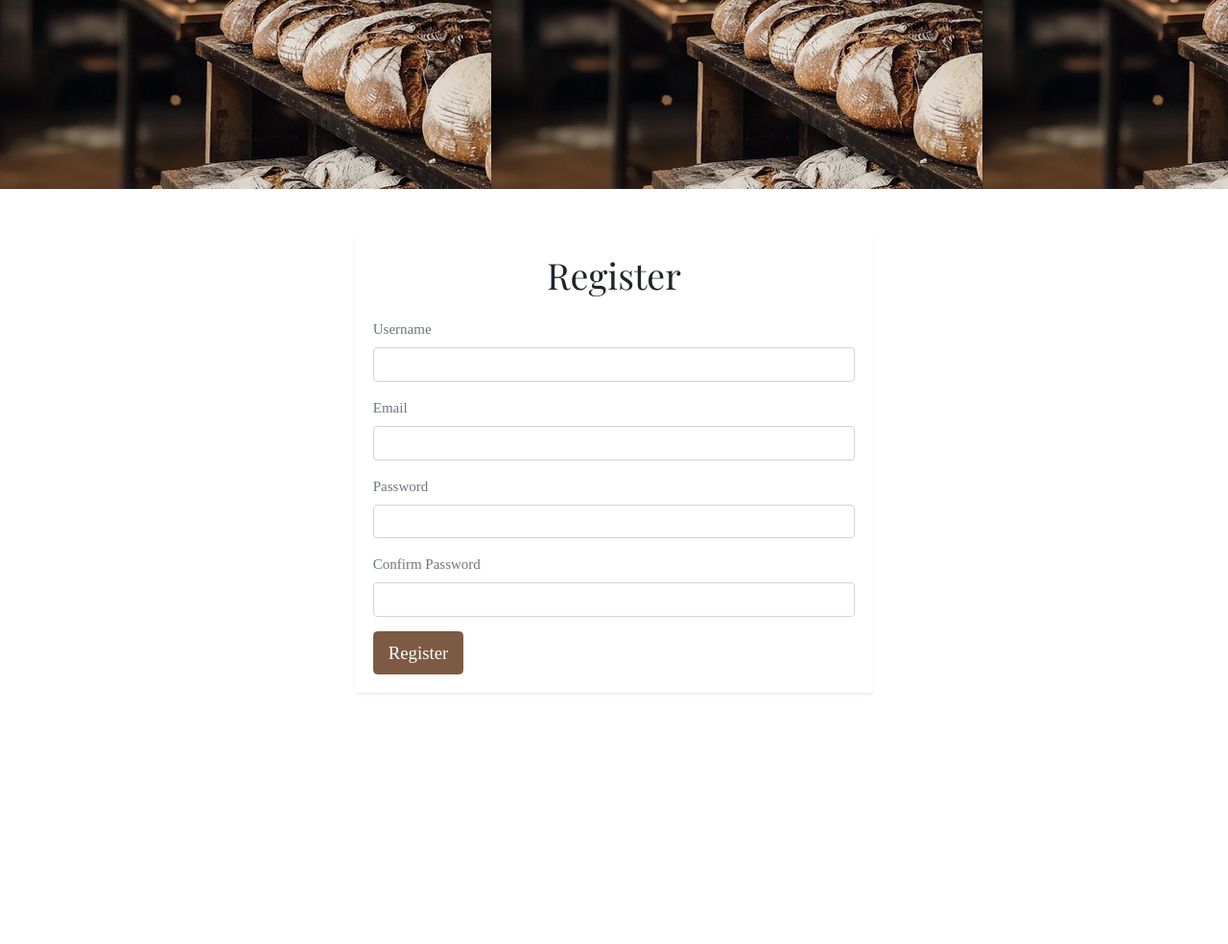
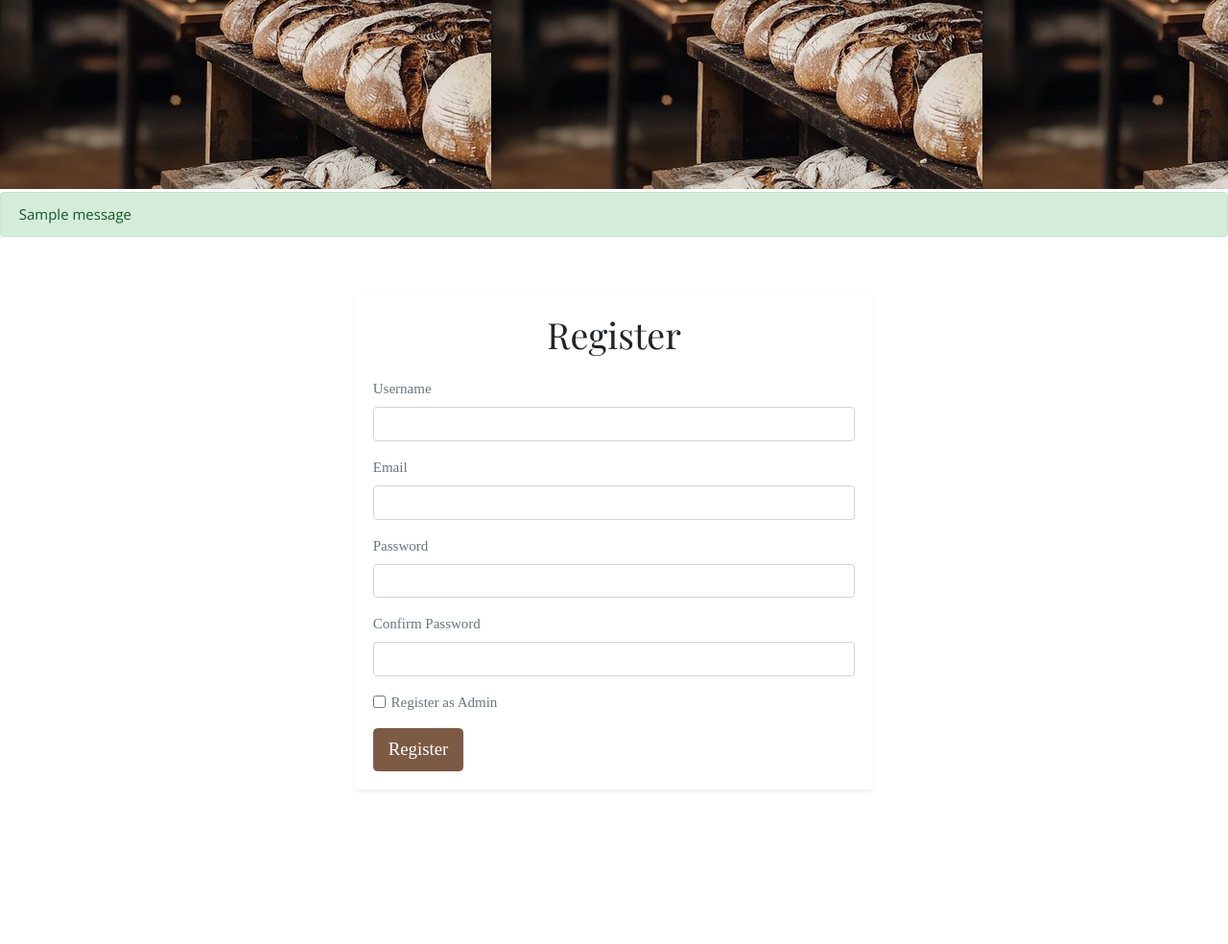
Before and after one commit to seysey01/FlourArtisansApp, a Flask app: page /register in a window 1280 px wide. Shown: the part 315-1299 px from the top of the page at 96% size. Run offline with Flask 3, Linux system fonts and the light colour scheme; tables that the repository leaves empty hold one stand-in row (values such as "Sample post"); one stand-in notice (Sample message) is shown.

Commit message:
clean up code and resolve register bug

```diff
--- a/MY_APP.py
+++ b/MY_APP.py
@@ -33,7 +33,7 @@ def create_app():
 
     return app
 
-app = create_app()# Importing and registering blueprints or routes here
+app = create_app() # Importing and registering blueprints or routes here
 
 
 if __name__ == '__main__':
@@ -59,5 +59,3 @@ if __name__ == '__main__':
             print('Customer user already exists.')
 
     app.run(debug=True)
-
-#AUTHENTICATION: username = 'admin' && password = 'admin_password'
--- a/app/forms.py
+++ b/app/forms.py
@@ -1,5 +1,5 @@
 from flask_wtf import FlaskForm
-from wtforms import StringField, PasswordField, SubmitField
+from wtforms import StringField, PasswordField, SubmitField, BooleanField
 from wtforms.validators import DataRequired, Email, EqualTo
 
 
@@ -9,9 +9,11 @@ class RegistrationForm(FlaskForm):
     email = StringField('Email', validators=[DataRequired(), Email()])
     password = PasswordField('Password', validators=[DataRequired()])
     confirm_password = PasswordField('Confirm Password', validators=[DataRequired(), EqualTo('password')])
+    is_admin = BooleanField('Register as Admin')
     submit = SubmitField('Register')
 
 class LoginForm(FlaskForm):
     username = StringField('Username', validators=[DataRequired()])
     password = PasswordField('Password', validators=[DataRequired()])
+    remember_me = BooleanField('Remember Me')
     submit = SubmitField('Login')
--- a/app/routes.py
+++ b/app/routes.py
@@ -10,22 +10,10 @@ main = Blueprint("main", __name__)
 def home():
     return render_template("home.html")
 
-# @main.route('/add', methods=['POST'])  #faulty atm...maybe with post
-# def add():
-#     return render_template("add.html")
-
 @main.route('/yum')
 def yum():
     products = Product.query.join(Category).all()
     return render_template('yum.html', products=products)
-
-
-# @main.route("/catalog", methods=['GET', 'POST'])
-# def catalog():
-#     # below works but wrong in category name section
-#     # products = Product.query.join(Category).all()
-#     products = Product.query.join(Category, Product.category_id == Category.id).add_columns(Category.name).all()
-#     return render_template("catalog.html", products=products, flash_messages=get_flashed_messages())
 
 @main.route('/catalog')
 def catalog():
@@ -33,8 +21,6 @@ def catalog():
                   .join(Category, Product.category_id == Category.id) \
                   .all()
     return render_template('catalog.html', products=products)
-
-
 
 @main.route('/catalog/new', methods=['GET', 'POST'])
 @login_required
@@ -60,24 +46,6 @@ def new_catalog_item():
 
     return render_template('new_catalog_item.html', categories=categories)
 
-
-
-
-
-# ---------------------------------------------------------------------------------------
-
-# @main.route("/login")
-# def membership():
-#     return render_template("login.html")
-
-# @main.route('/admin')
-# @login_required
-# def admin():
-#     if not current_user.is_admin:
-#         flash('You do not have permission to access the admin panel.', 'danger')
-#         return redirect(url_for('main.admin'))
-#     return render_template('admin.html')
-
 @main.route("/contact")
 def contact():
     return render_template("contact.html")
@@ -96,29 +64,6 @@ def recommendations():
 def events():
     return render_template("watchthisspace.html")
 
-
-
-# AUTHORISATION CHECKS
-
-# def is_admin():
-#     if 'user_id' not in session:
-#         return False
-#     user = User.query.get(session['user_id'])
-#     return user.is_admin if user else False
-
-
-# @main.route('/register', methods=['GET', 'POST'])
-# def register():
-#     if current_user.is_authenticated:
-#         return redirect(url_for('main.home'))
-#     form = RegistrationForm()
-#     if form.validate_on_submit():
-#         user = User(username=form.username.data, email=form.email.data, password=form.password.data)
-#         db.session.add(user)
-#         db.session.commit()
-#         flash('Registration successful! You can now log in.', 'success')
-#         return redirect(url_for('main.login'))
-#     return render_template('register.html', title='Register', form=form)
 
 # SHOPPING
 @main.route('/add_to_cart', methods=['POST'])
@@ -148,8 +93,14 @@ def register():
         return redirect(url_for('main.home'))
     form = RegistrationForm()
     if form.validate_on_submit():
+        # Check if the username already exists
+        existing_user = User.query.filter_by(username=form.username.data).first()
+        if existing_user:
+            flash('The username is already taken. Please choose a different one.', 'danger')
+            return redirect(url_for('main.register'))
+
         # Checking if the user being registered is an admin
-        is_admin = False  # Set to True if you want to register an admin user
+        is_admin = form.is_admin.data
 
         user = User(username=form.username.data, email=form.email.data, password=form.password.data, is_admin=is_admin)
         db.session.add(user)
@@ -163,67 +114,6 @@ def register():
             return redirect(url_for('main.login'))
 
     return render_template('register.html', title='Register', form=form)
-
-# @main.route('/login', methods=['GET', 'POST'])
-# def login():
-#     if current_user.is_authenticated:
-#         return redirect(url_for('main.home'))
-#     form = LoginForm()
-#     if form.validate_on_submit():
-#         user = User.query.filter_by(username=form.username.data).first()
-#         if user and user.check_password(form.password.data):
-#             login_user(user)
-#             flash('Login successful!', 'success')
-#             return redirect(url_for('main.home'))
-#         flash('Invalid username or password', 'danger')
-#     return render_template('login.html', title='Login', form=form)
-
-
-# second login------------------------------------------------------------
-# @main.route('/login', methods=['GET', 'POST'])
-# def login():
-#     if current_user.is_authenticated:
-#         return redirect(url_for('main.home'))
-#     form = LoginForm()
-#     if form.validate_on_submit():
-#         user = User.query.filter_by(username=form.username.data).first()
-#         if user and user.check_password(form.password.data):
-#             login_user(user)
-#             flash('Login successful!', 'success')
-#             return redirect(url_for('main.home'))
-#         elif user and user.is_admin:
-#             flash('Admin user already exists.', 'danger')
-#         else:
-#             flash('Invalid username or password', 'danger')
-#     return render_template('login.html', title='Login', form=form)
-
-
-
-# @main.route('/login', methods=['GET', 'POST'])
-# def login():
-#     if current_user.is_authenticated:
-#         if current_user.is_admin:
-#             return redirect(url_for('main.admin'))
-#         else:
-#             return redirect(url_for('main.catalog'))
-#
-#     form = LoginForm()
-#
-#     if form.validate_on_submit():
-#         user = User.query.filter_by(username=form.username.data).first()
-#
-#         if user and user.check_password(form.password.data):
-#             if user.is_admin:
-#                 login_user(user)
-#                 flash('Login successful!', 'success')
-#                 return redirect(url_for('main.admin'))
-#             else:
-#                 flash('You do not have permission to access the admin panel. Login here for non-admin users', 'danger')
-#                 return redirect(url_for('main.login'))
-#         else:
-#             flash('Invalid username or password', 'danger')
-#
-#     return render_template('login.html', title='Login', form=form)
 
 
 @main.route('/login', methods=['GET', 'POST'])
--- a/config.py
+++ b/config.py
@@ -4,8 +4,6 @@ import os
 
 class Config:
     SECRET_KEY = os.environ.get("SECRET_KEY") or "you-wish-you-knew"
-    # SQLALCHEMY_DATABASE_URI = os.environ.get("DATABASE_URL") or "mysql+pymysql://root:@localhost/bakeryApp.db"
-    #SQLALCHEMY_DATABASE_URI = os.environ.get("DATABASE_URL") or "mysql+pymysql://seyamoak:passpass@localhost/bakeryApp.db"
     SQLALCHEMY_DATABASE_URI = os.environ.get("DATABASE_URL") or "sqlite:///bakery.db"
     SQLALCHEMY_TRACK_MODIFICATIONS = False
     WTF_CSRF_ENABLED = True
--- a/templates/admin.html
+++ b/templates/admin.html
@@ -23,8 +23,11 @@
                 {% endif %}
             {% endwith %}
             <h1 class="mb-4">Admin Panel</h1>
-            <!-- Add your admin panel content here -->
+            <!-- Admin panel content here -->
         </div>
     </div>
 </div>
 {% endblock %}
+
+
+<!--PAGE NOT CURRENTLY IN USE-->
--- a/templates/index.html
+++ b/templates/index.html
@@ -1,4 +1,6 @@
 <!--FOR TESTING PURPOSES-->
+<!--rendering a list of all the images in the image folder - so to add the image names to image_url field
+in SQL table (in order for images to be rendered through the database and not hardcoded in-->
 
 <!DOCTYPE html>
 <html>
--- a/templates/login.html
+++ b/templates/login.html
@@ -38,6 +38,10 @@
                 <small class="text-danger" style="font-family: 'Lora', serif;">{{ error }}</small>
               {% endfor %}
             </div>
+            <div class="mb-3 form-check">
+              {{ form.remember_me(class="form-check-input") }}
+              {{ form.remember_me.label(class="form-check-label", style="font-family: 'Lora', serif; color: #6c757d;") }}
+            </div>
             {{ form.submit(class="btn btn-primary btn-lg", style="background-color: #7d5a44; border-color: #7d5a44; font-family: 'Lora', serif; transition: background-color 0.3s ease;") }}
           </form>
           <p class="mt-3 text-center" style="font-family: 'Lora', serif; font-weight: 500;">Don't have an account? <a href="{{ url_for('main.register') }}" style="color: #ba6025; font-weight: 500; transition: color 0.3s ease;">Register</a></p>
--- a/templates/register.html
+++ b/templates/register.html
@@ -6,6 +6,15 @@
 <br><br><br><br><br>
 <br><br><br><br><br>
 <br><br><br><br><br>
+{% with messages = get_flashed_messages(with_categories=true) %}
+    {% if messages %}
+        {% for category, message in messages %}
+            <div class="alert alert-{{ category }}">
+                {{ message }}
+            </div>
+        {% endfor %}
+    {% endif %}
+{% endwith %}
 <div class="container py-5">
   <div class="row justify-content-center">
     <div class="col-lg-6">
@@ -42,6 +51,10 @@
               <small class="text-danger" style="font-family: 'Lora', serif;">{{ error }}</small>
               {% endfor %}
             </div>
+            <div class="mb-3 form-check">
+              {{ form.is_admin(class="form-check-input") }}
+              {{ form.is_admin.label(class="form-check-label", style="font-family: 'Lora', serif; color: #6c757d;") }}
+            </div>
             {{ form.submit(class="btn btn-primary btn-lg", style="background-color: #7d5a44; border-color: #7d5a44; font-family: 'Lora', serif; transition: background-color 0.3s ease;") }}
           </form>
         </div>
--- a/templates/update_product.html
+++ b/templates/update_product.html
@@ -106,9 +106,3 @@
     </tbody>
 </table>
 {% endblock %}
-
-<!--
-{% for category in categories %}
-            <option value="{{ category.id }}" {% if product.category.id == category.id %}selected{% endif %}>{{ category.name }}</option>
-            {% endfor %}
-            -->
--- a/templates/watchthisspace.html
+++ b/templates/watchthisspace.html
@@ -1,3 +1,5 @@
+<!--PAGE CURRENTLY NOT IN USE - OUT OF SCOPE BUT MAY BE USEFUL IN FUTURE WORK-->
+
 {% extends "base.html" %}
 {% block title %}Watch{% endblock %}
 
--- a/templates/yum.html
+++ b/templates/yum.html
@@ -35,8 +35,8 @@
     }
 
     .card-img-top {
-        height: 200px; /* Set a fixed height for the card images */
-        object-fit: cover; /* Ensure the image is cropped and centered */
+        height: 200px; /* Setting a fixed height for the card images */
+        object-fit: cover; /* Ensuring the image is cropped and centered */
     }
 </style>
 {% endblock %}
```
Also changed, not shown: app/__init__.py (deleted, +0 -21 lines), app/models.py (+0 -15 lines), templates/base.html (+2 -16 lines), README.md, instance/bakery.db.
